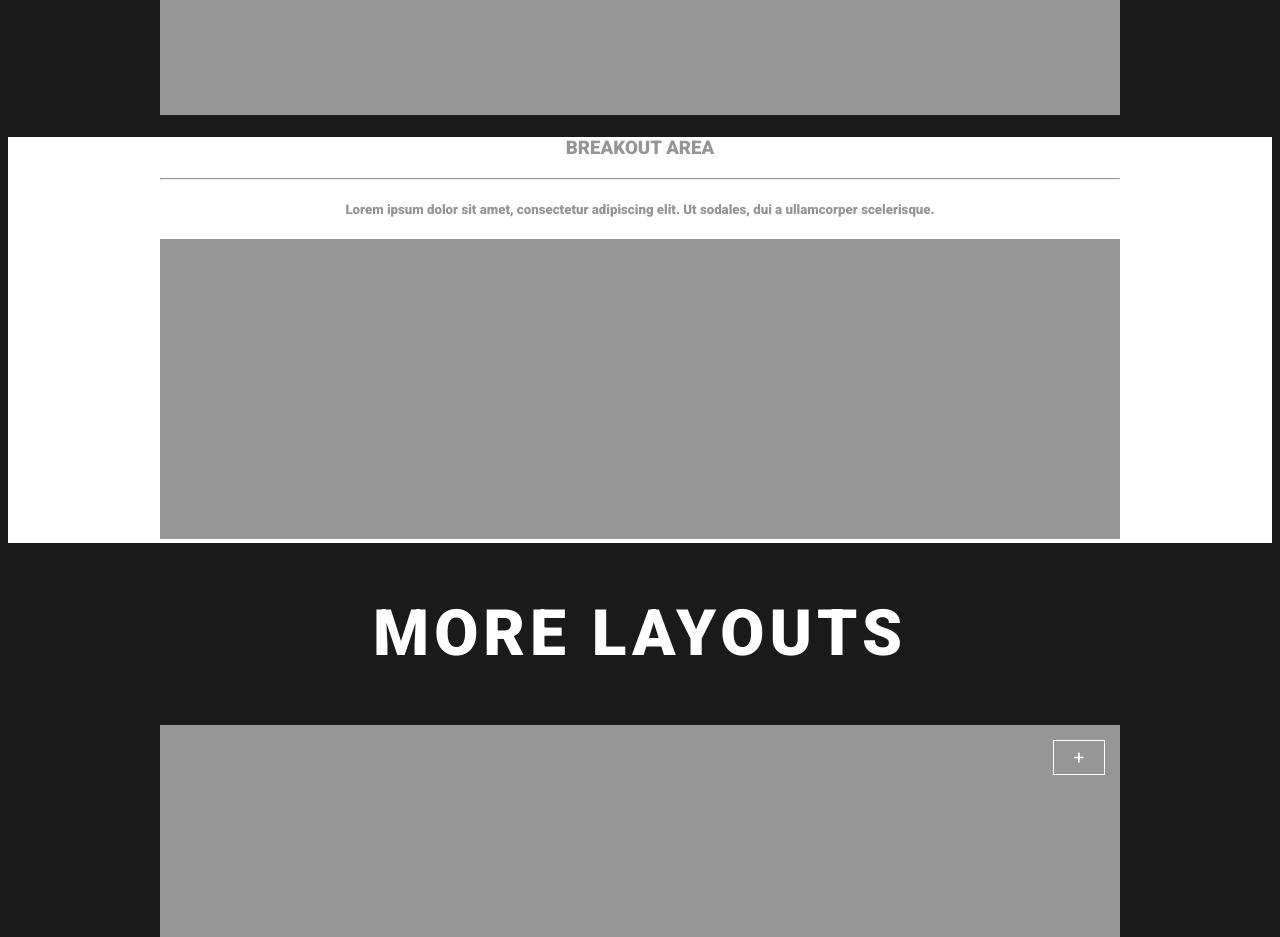
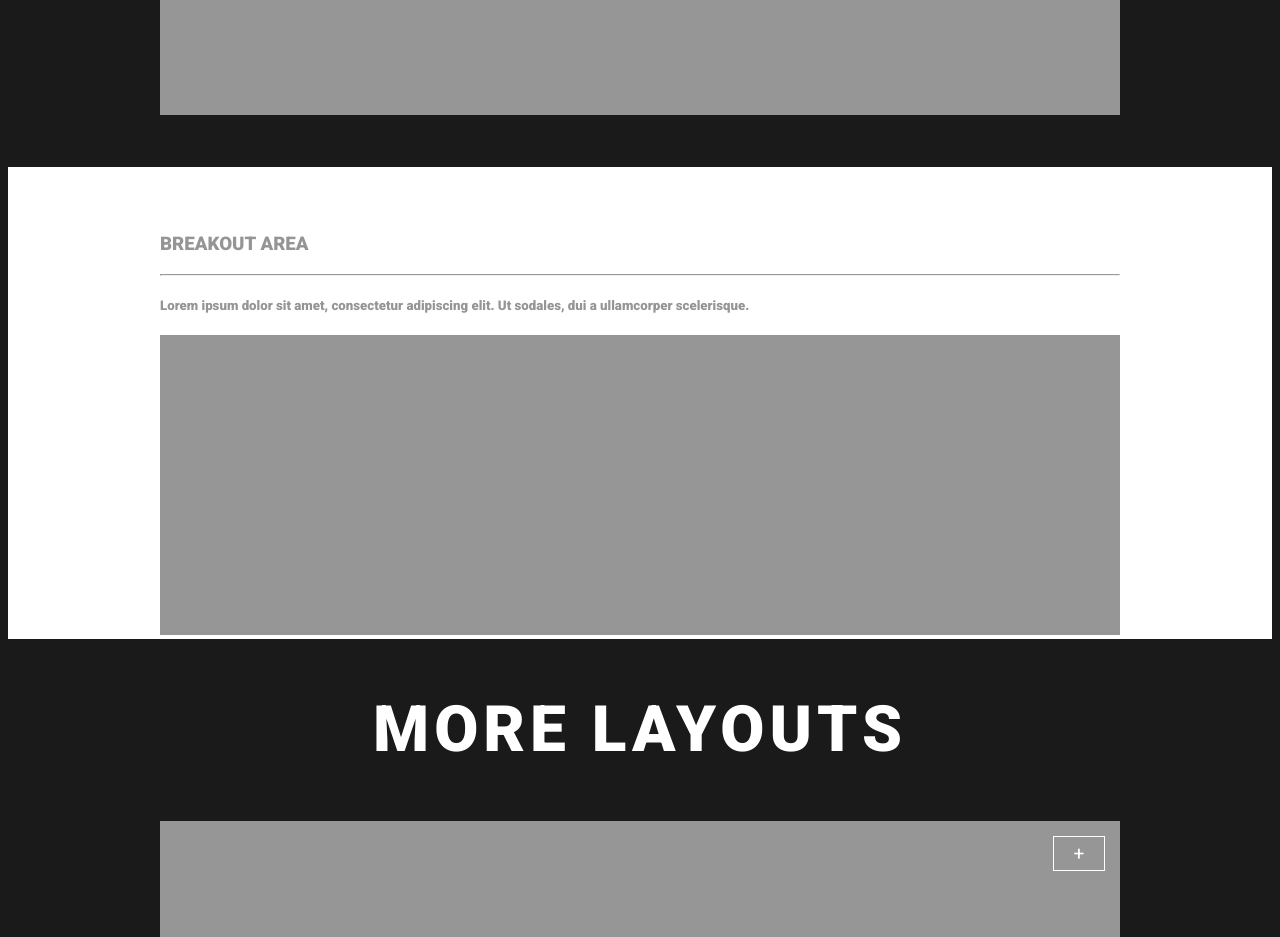
Before and after one commit to abuuzayr/amiculum, a website: page src/index.html in a window 1280 px wide. Shown: the part 3620-4557 px from the top of the page. Drawn offline with nearby package versions, Linux system fonts and the light colour scheme; files that its build step writes are made by us from their sources; placeholder pictures from the web are drawn by us.

Commit message:
Add breakout section styling

```diff
--- a/src/styles/styles.scss
+++ b/src/styles/styles.scss
@@ -140,3 +140,14 @@ nav {
     text-align: right;
     padding: 20px 0px;
 }
+
+// breakout section
+
+.breakout {
+    text-align: left;
+    padding: 3rem 0 0;
+    margin: 3rem;
+    .img-half {
+        background: $bo-img-grey;
+    }
+}
```
